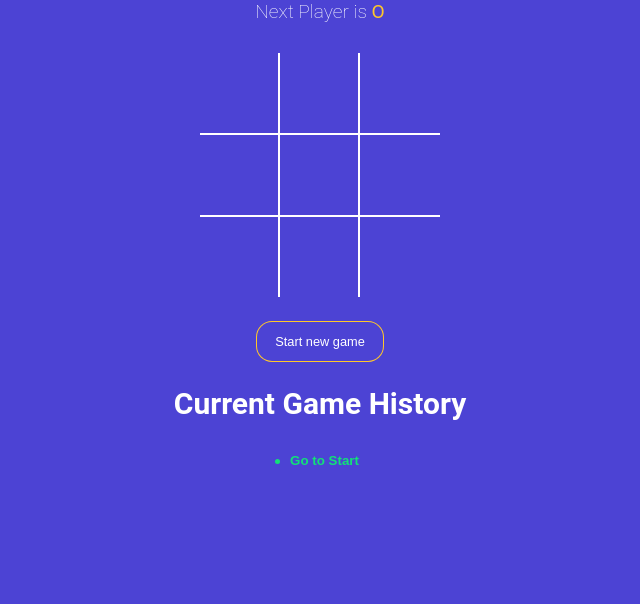
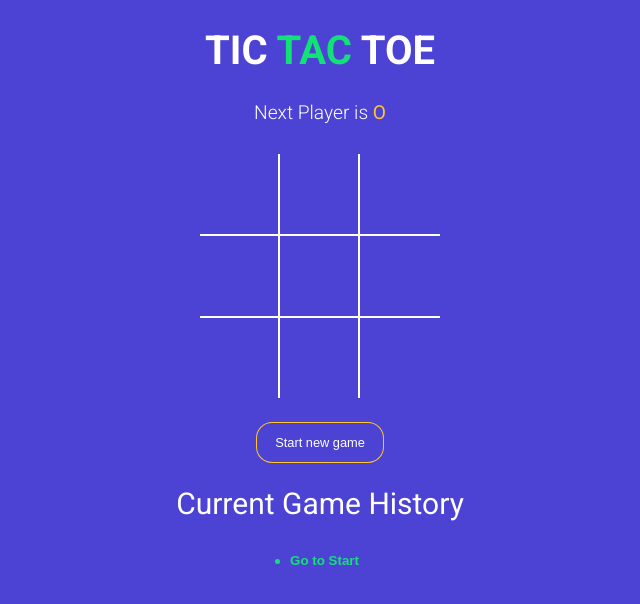
Before and after one commit to rsbisne/tictactoe-game, a React (Vite) app: page / in a window 1280 px wide. Shown: the top 604 px of the page, without its empty margins (320-960 px from the left). Built offline with nearby package versions, Linux system fonts and the light colour scheme.

Commit message:
added font style

```diff
--- a/index.html
+++ b/index.html
@@ -4,6 +4,10 @@
     <meta charset="UTF-8" />
     <link rel="icon" type="image/svg+xml" href="/vite.svg" />
     <meta name="viewport" content="width=device-width, initial-scale=1.0" />
+    <link
+      href="https://fonts.googleapis.com/css?family=Roboto:300,400,700&display=swap"
+      rel="stylesheet"
+    />
     <title>Tic Tac Toe</title>
   </head>
   <body>
--- a/src/App.jsx
+++ b/src/App.jsx
@@ -50,6 +50,9 @@
   };
   return (
     <div className="app">
+      <h1>
+        TIC <span className="text-green">TAC</span> TOE
+      </h1>
       <StatusMessage winner={winner} gamingBoard={gamingBoard} />
       <Board
         squares={gamingBoard.squares}
@@ -63,7 +66,7 @@
       >
         Start new game
       </button>
-      <h2>Current Game History</h2>
+      <h2 style={{ fontWeight: 'normal' }}>Current Game History</h2>
       <History history={history} moveTo={moveTo} currentMove={currentMove} />
     </div>
   );
```
